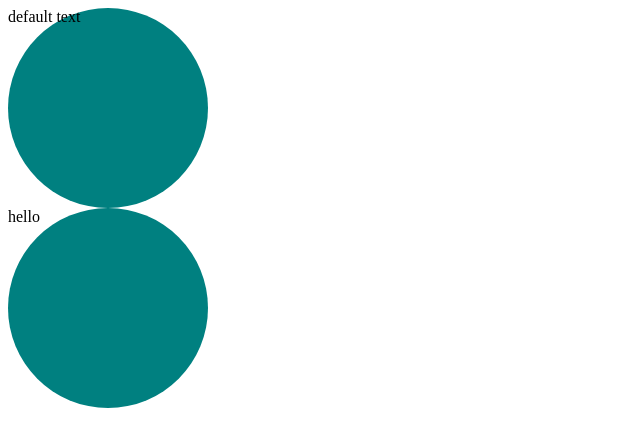
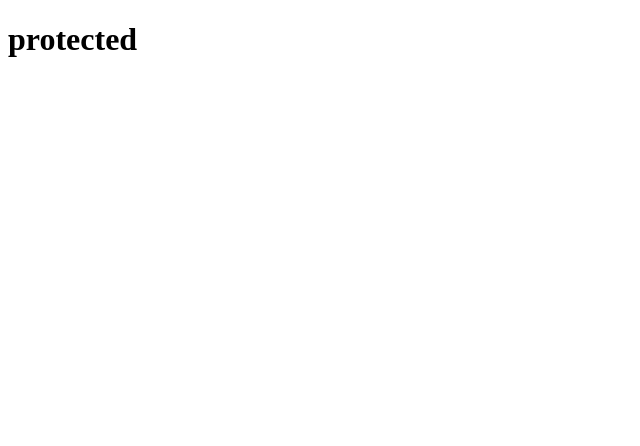
Before and after one commit to hyunjin0905/react-masterclass, a React (Create React App) app: page / in a window 1280 px wide. Shown: the top 446 px of the page, without its empty margins (0-640 px from the left). Built offline with nearby package versions, Linux system fonts and the light colour scheme.

Commit message:
# theme type def 추가

```diff
--- a/src/App.tsx
+++ b/src/App.tsx
@@ -1,12 +1,16 @@
-import Circle from "./Circle";
+import styled from "styled-components";
 
-
+const Container = styled.div`
+    background-color: ${props => props.theme.bgColor}
+`
+const H1 = styled.h1`
+    color: ${props => props.theme.textColor}
+`
 function App() {
   return(
-      <div>
-        <Circle bgColor="teal" borderColor="yellow"/>
-        <Circle bgColor="teal" text="hello"/>
-      </div>
+      <Container>
+        <H1>protected</H1>
+      </Container>
   )
 }
 
--- a/src/index.tsx
+++ b/src/index.tsx
@@ -1,10 +1,14 @@
 import React from 'react';
 import ReactDOM from 'react-dom';
 import App from "./App";
+import { ThemeProvider } from "styled-components";
+import { lightTheme } from "./theme";
 
 
 ReactDOM.render(
     <React.StrictMode>
-        <App/>
+        <ThemeProvider theme={lightTheme}>
+            <App/>
+        </ThemeProvider>
     </React.StrictMode>
 , document.getElementById("root"))
--- /dev/null
+++ b/src/theme.ts
@@ -0,0 +1,12 @@
+import { DefaultTheme } from "styled-components";
+
+export const lightTheme: DefaultTheme = {
+    bgColor: "white",
+    textColor: "black"
+}
+
+export const darkTheme: DefaultTheme = {
+    bgColor: "black",
+    textColor: "white"
+
+}
```
Also changed, not shown: src/styled.d.ts (added, +7 -0 lines).
